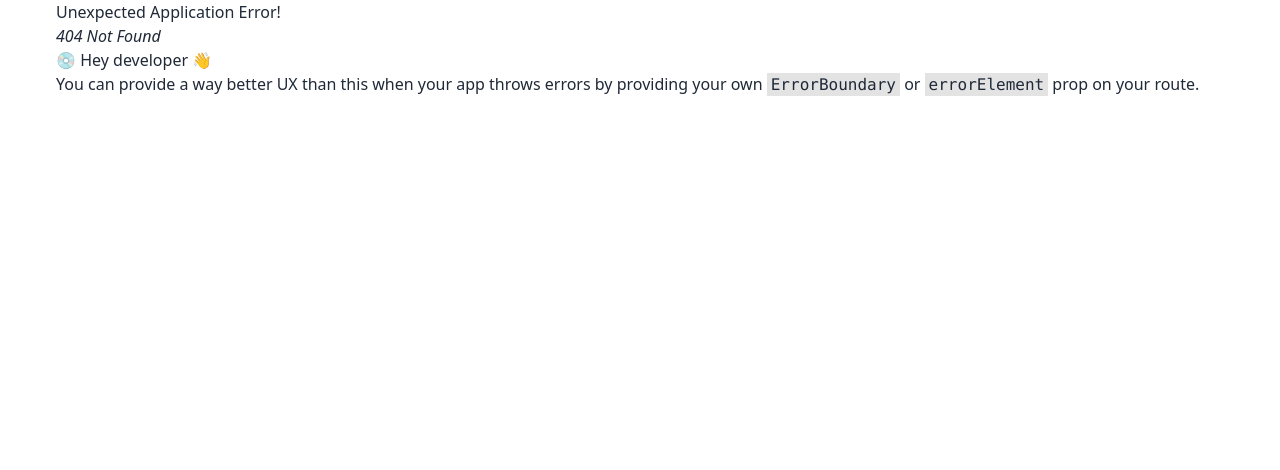
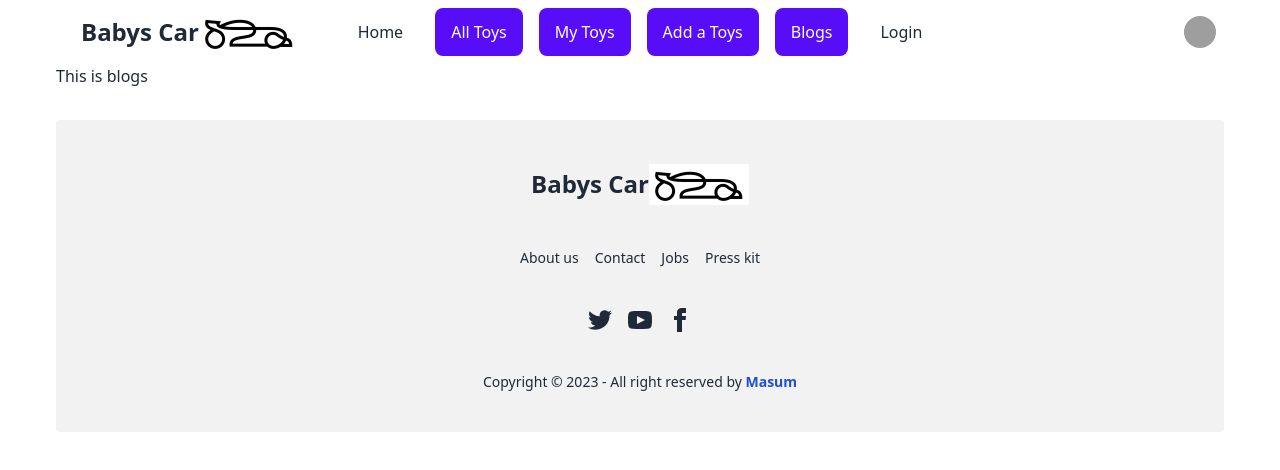
Before and after one commit to masumpost/toy-store-client, a React (Vite) app: page /blogs in a window 1280 px wide. Before the commit this address had no page. Shown: the top 470 px of the page. Built offline with nearby package versions, Linux system fonts and the light colour scheme; grey boxes are pictures that could not be loaded.

Commit message:
active route added

```diff
--- /dev/null
+++ b/src/components/pages/Blogs.jsx
@@ -0,0 +1,9 @@
+const Blogs = () => {
+    return (
+        <div>
+            <h4>This is blogs </h4>
+        </div>
+    );
+};
+
+export default Blogs;
--- a/src/components/shared/Navbar.jsx
+++ b/src/components/shared/Navbar.jsx
@@ -1,4 +1,4 @@
-import {Link} from 'react-router-dom'
+import { NavLink} from 'react-router-dom'
 
 const Navbar = () => {
   return (
@@ -26,50 +26,46 @@ const Navbar = () => {
             className="menu menu-compact dropdown-content mt-3 p-2 shadow bg-base-100 rounded-box w-52"
           >
             <li>
-              <Link to='/'>Home</Link>
+              <NavLink className="${isActive ? 'text-blue-500' : 'text-gray-500'}" to='/'>Home</NavLink>
             </li>
             <li tabIndex={0}>
-              <a className="justify-between">
-               All Toys
-              </a>
+              <NavLink>All Toys</NavLink>
             </li>
             <li>
-              <a>My Toys</a>
+              <NavLink>My Toys</NavLink>
             </li>
             <li>
-              <a>Add a Toys</a>
+              <NavLink>Add a Toys</NavLink>
             </li>
             <li>
-              <a>Blogs</a>
+              <NavLink to='/blogs'>Blogs</NavLink>
             </li>
             <li>
-              <Link to="/login">Login</Link>
+              <NavLink to='/login'>Login</NavLink>
             </li>
           </ul>
         </div>
         <a className="btn btn-ghost normal-case text-2xl font-bold">Babys Car <img src="logo.png" alt="" /></a>
       </div>
       <div className="navbar-center hidden lg:flex">
-        <ul className="menu menu-horizontal px-1">
+        <ul className="menu menu-horizontal px-1 gap-4">
           <li>
-            <Link to='/'>Home</Link>
-          </li>
-          <li tabIndex={0}>
-            <a>
-             All Toys
-            </a>
+            <NavLink to='/'>Home</NavLink>
           </li>
           <li>
-            <a>My Toys</a>
+            <NavLink>All Toys</NavLink>
           </li>
           <li>
-            <a>Add a Toys</a>
+            <NavLink>My Toys</NavLink>
           </li>
           <li>
-            <a>Blogs</a>
+            <NavLink>Add a Toys</NavLink>
           </li>
           <li>
-            <Link to="/login">Login</Link>
+            <NavLink to="/blogs">Blogs</NavLink>
+          </li>
+          <li>
+            <NavLink to="/login">Login</NavLink>
           </li>
         </ul>
       </div>
--- a/src/routs/Routs.jsx
+++ b/src/routs/Routs.jsx
@@ -3,6 +3,7 @@ import Main from "../layouts/Main";
 import Home from "../components/home/Home";
 import Login from "../components/login/Login";
 import Register from "../components/login/Register";
+import Blogs from "../components/pages/Blogs";
 
 const router = createBrowserRouter([
     {
@@ -20,6 +21,10 @@ const router = createBrowserRouter([
         {
             path:'/register',
             element:<Register></Register>
+        },
+        {
+          path:'/blogs',
+          element:<Blogs></Blogs>
         }
       ]
     },
```
